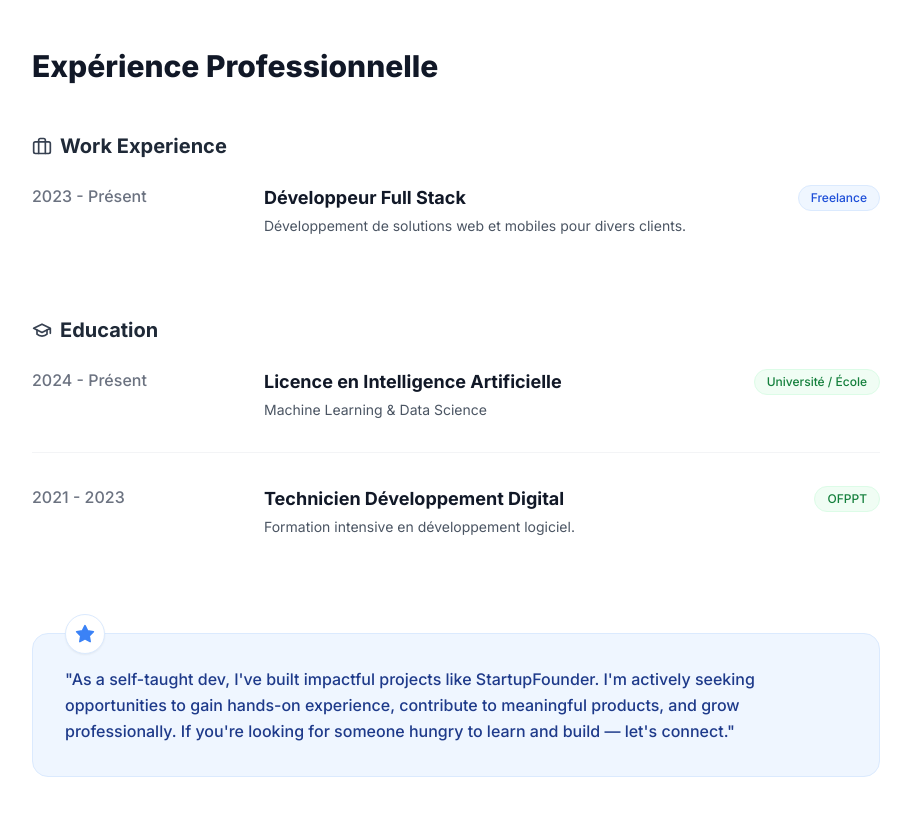
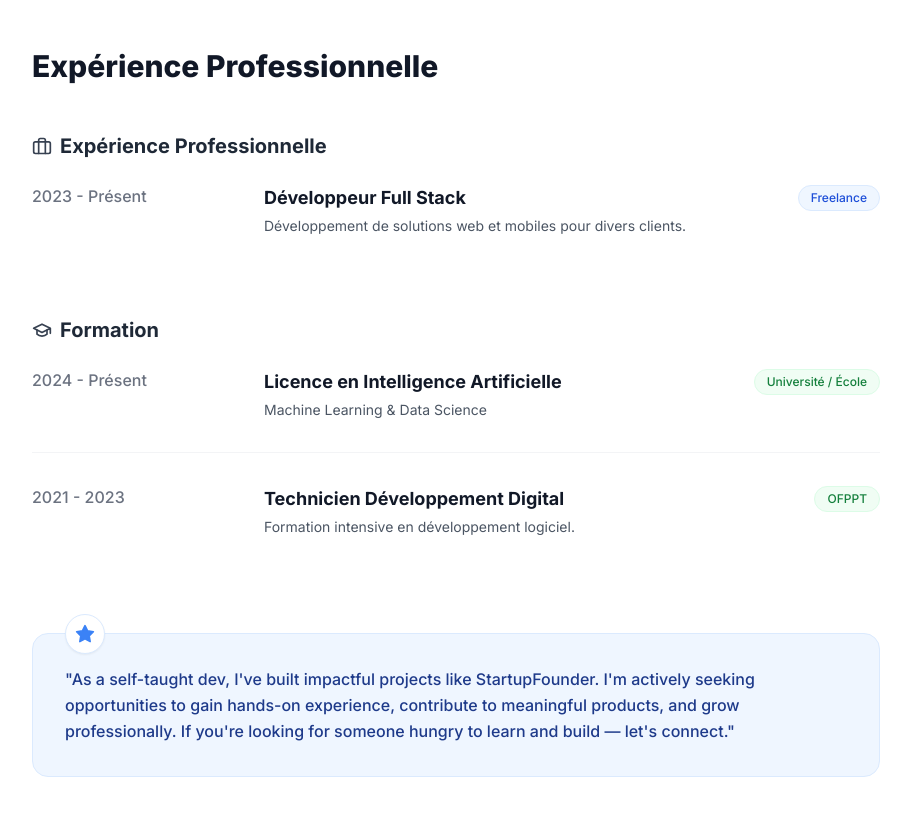
Before and after one commit to laajaj0/portfolio, a React (Vite) app: page /#/ in a window 1280 px wide. Shown: the part 3560-4376 px from the top of the page, without its empty margins (184-1095 px from the left). Built offline with nearby package versions, Linux system fonts and the light colour scheme; no server answers.

Commit message:
Add French translations for Work Experience and Education headers

```diff
--- a/components/Timeline.tsx
+++ b/components/Timeline.tsx
@@ -14,7 +14,7 @@
         <div className="mb-12">
           <div className="flex items-center gap-2 mb-6">
             <Briefcase className="w-5 h-5 text-gray-700" />
-            <h3 className="text-xl font-bold text-gray-800">Work Experience</h3>
+            <h3 className="text-xl font-bold text-gray-800">{t('work_experience')}</h3>
           </div>
           <div className="space-y-8">
             {experiences.map((exp) => (
@@ -38,7 +38,7 @@
         <div className="mb-12">
           <div className="flex items-center gap-2 mb-6">
             <GraduationCap className="w-5 h-5 text-gray-700" />
-            <h3 className="text-xl font-bold text-gray-800">Education</h3>
+            <h3 className="text-xl font-bold text-gray-800">{t('education')}</h3>
           </div>
           <div className="space-y-8">
             {education.map((edu) => (
--- a/constants.tsx
+++ b/constants.tsx
@@ -23,6 +23,8 @@
     projects_github: "View on GitHub",
     projects_no_link: "Links are currently not available for this project.",
     exp_title: "Work Experience",
+    work_experience: "Work Experience",
+    education: "Education",
     skills_title: "Technical Skills",
     skills_subtitle: "A complete toolkit to bring your projects to life.",
     contact_title: "Get in touch",
@@ -53,6 +55,8 @@
     projects_github: "Voir sur GitHub",
     projects_no_link: "Les liens ne sont pas disponibles pour ce projet.",
     exp_title: "Expérience Professionnelle",
+    work_experience: "Expérience Professionnelle",
+    education: "Formation",
     skills_title: "Compétences Techniques",
     skills_subtitle: "Une boîte à outils complète pour donner vie à vos projets.",
     contact_title: "Contactez-moi",
```
